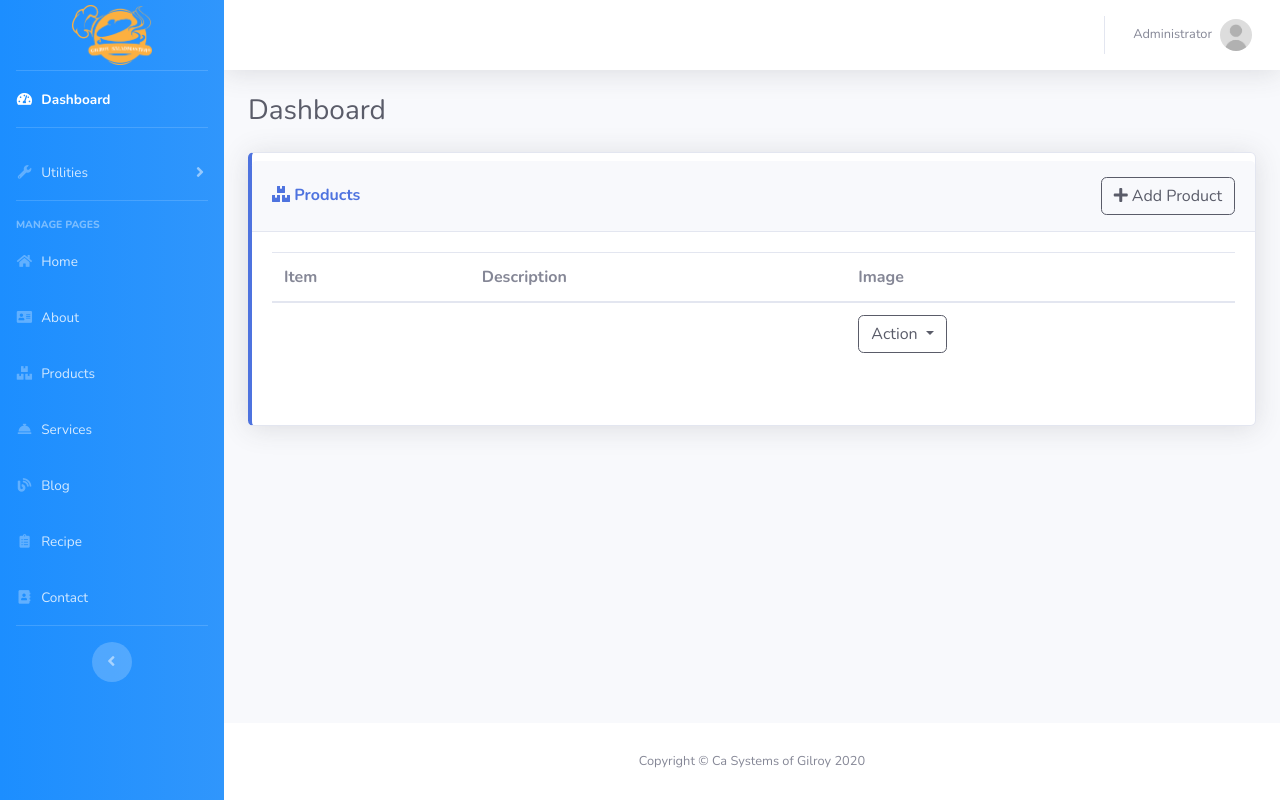
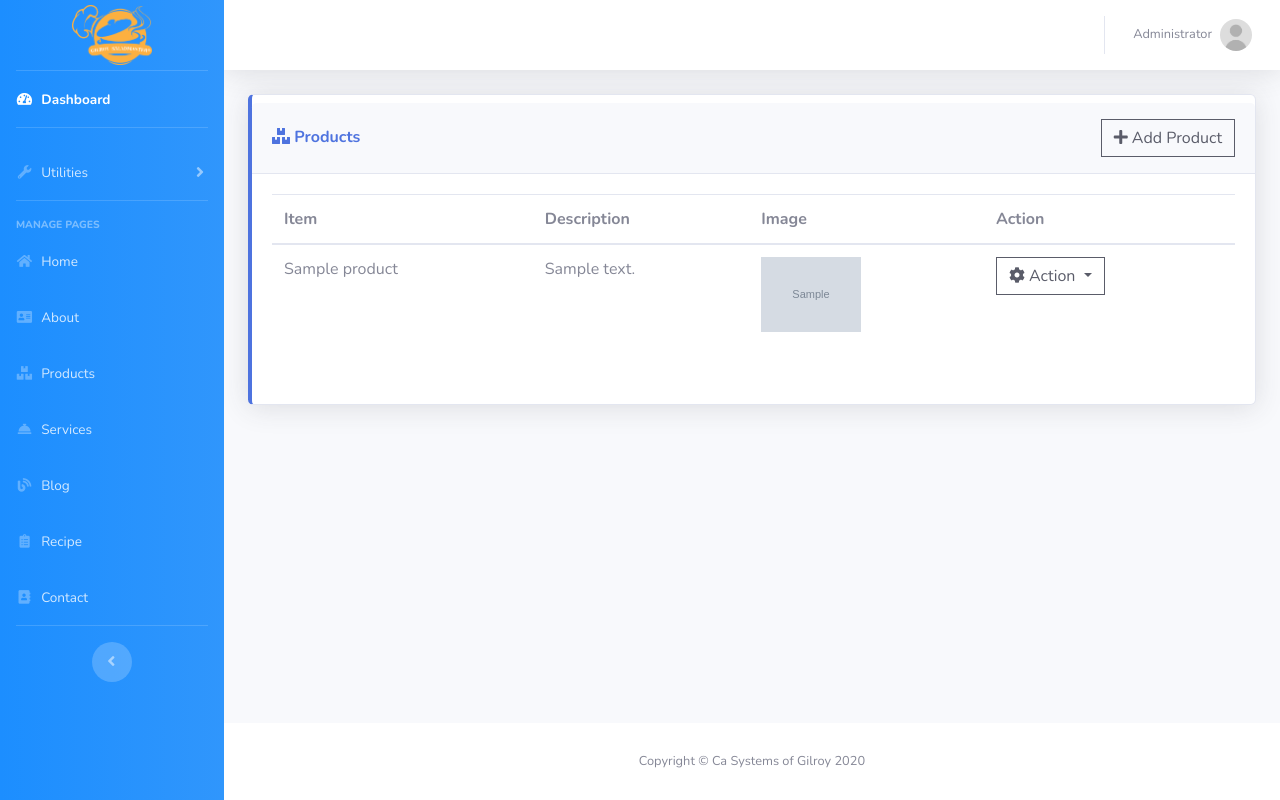
Before and after one commit to JuminimuJ/CASYSTEMSGILROY, a PHP site: page /admin/page_products.php in a window 1280 px wide. Run offline with PHP 8.4, Linux system fonts and the light colour scheme; a user stored in the database is signed in; tables that the repository leaves empty or names only in its code hold one stand-in row (values such as "Sample post"); grey boxes marked "Sample" are stand-in pictures.

Commit message:
Update page_products.php

```diff
--- a/admin/page_products.php
+++ b/admin/page_products.php
@@ -3,6 +3,50 @@ session_start();
 include('../db/conn.php');
 if(isset($_SESSION["username"] ))
 {
+
+    if(isset($_POST['btnaddproduct']))
+    {
+        require_once('../db/conn.php');
+        $prod_title = $_POST['prod_title'];
+        $prod_desc = $_POST['prod_desc'];
+
+        $actualImg=PATHINFO($_FILES["prod_img"]["name"]);
+        $newActualImg=$actualImg['filename'] ."_". time() . "." . $actualImg['extension'];
+
+        if(move_uploaded_file($_FILES["prod_img"]["tmp_name"],"../uploads/" . $newActualImg))
+        {
+            //echo $newActualImg;
+
+            $sql = "INSERT INTO `page_product`(`id`, `prod_title`, `prod_desc`, `prod_img`, `status`) VALUES (NULL, '$prod_title', '$prod_desc', '$newActualImg', '1')";
+            $query = $conn->query($sql);
+
+            if($query == TRUE)
+            {
+                echo "<script type='text/javascript'>
+                    alert('New Product has been saved!');
+                    window.location='page_products.php';
+                  </script>";
+            }else{
+                echo "<script type='text/javascript'>
+                    alert('Unexpected Error!');
+                    window.location='page_products.php';
+                  </script>";
+            }
+
+
+
+        }else{
+            echo "<script type='text/javascript'>
+                    alert('Unexpected Error!');
+                    window.location='page_products.php';
+                  </script>";
+        }
+
+
+
+
+
+    }
 ?>
 <!DOCTYPE html>
 <html lang="en">
@@ -15,7 +59,6 @@ if(isset($_SESSION["username"] ))
     <title>CA Systems of Gilroy - Products</title>
 
     <?php include('render/css.php');?>
-
 
 </head>
 
@@ -41,11 +84,6 @@ if(isset($_SESSION["username"] ))
                 <!-- Begin Page Content -->
                 <div class="container-fluid">
 
-                    <!-- Page Heading -->
-                    <div class="d-sm-flex align-items-center justify-content-between mb-4">
-                        <h1 class="h3 mb-0 text-gray-800">Dashboard</h1>
-                    </div>
-
                     <!-- Content Row -->
                     <div class="row">
 
@@ -55,7 +93,7 @@ if(isset($_SESSION["username"] ))
                             	<div class="card-header py-3 d-flex flex-row align-items-center justify-content-between">
                                     <h6 class="m-0 font-weight-bold text-primary"><i class="fas fa-boxes"></i> Products</h6>
 
-                                    <button class="btn btn-outline-dark"><i class="fas fa-plus"></i> Add Product</button>
+                                    <button data-toggle="modal" data-target="#modalAddProduct" class="btn btn-outline-dark rounded-0"><i class="fas fa-plus"></i> Add Product</button>
                                 </div>
                                 <div class="card-body">
                                     <div class="row no-gutters align-items-center">
@@ -66,25 +104,37 @@ if(isset($_SESSION["username"] ))
                                                         <th>Item</th>
                                                         <th>Description</th>
                                                         <th>Image</th>
+                                                        <th>Action</th>
                                                     </tr>
                                                 </thead>
                                                 <tbody>
+                                                    <?php
+                                                    $sql = "SELECT * FROM `page_product` WHERE 1";
+                                                    $query = $conn->query($sql);
+
+                                                    while($row = $query->fetch_array())
+                                                    {
+                                                    ?>
                                                     <tr>
-                                                        <td></td>
-                                                        <td></td>
+                                                        <td><?php echo $row[1];?></td>
+                                                        <td><?php echo $row[2];?></td>
+                                                        <td><img src="../uploads/<?php echo $row[3];?>" style="max-width:100px;"></td>
                                                         <td>
 
                                     <div class="dropdown">
-                                          <button class="btn btn-outline-dark dropdown-toggle" type="button" id="dropdownMenuButton" data-toggle="dropdown" aria-haspopup="true" aria-expanded="false">
-                                            Action
+                                        <button class="btn btn-outline-dark rounded-0 dropdown-toggle" type="button" id="dropdownMenuButton" data-toggle="dropdown" aria-haspopup="true" aria-expanded="false">
+                                            <i class="fas fa-cog"></i> Action
                                           </button>
-                                          <div class="dropdown-menu" aria-labelledby="dropdownMenuButton">
-                                            <a class="dropdown-item" href="#"><i class="fas fa-pen"></i> Edit</a>
-                                            <a class="dropdown-item" href="#"><i class="fas fa-trash"></i> Delete</a>
-                                          </div>
+                                        <div class="dropdown-menu" aria-labelledby="dropdownMenuButton">
+                                            <a class="dropdown-item" data-toggle="modal" data-target="#modalEdit<?php echo $row[0]?>" href="#"><i class="fas fa-pen"></i> Edit</a>
+                                            <a class="dropdown-item" data-toggle="modal" data-target="#modalDelete<?php echo $row[0]?>" href="#"><i class="fas fa-trash"></i> Delete</a>
                                         </div>
+                                    </div>
                                                         </td>
                                                     </tr>
+                                                    <?php
+                                                    }//end while
+                                                    ?>
                                                 </tbody>
                                             </table>
                                         </div>
@@ -94,11 +144,43 @@ if(isset($_SESSION["username"] ))
                         </div>
 
 
-                        <!-- Pending Requests Card Example -->
-
                     </div>
 
 
+                    <div class="modal fade" id="modalAddProduct" tabindex="-1" role="dialog" aria-labelledby="exampleModalLabel" aria-hidden="true">
+                      <div class="modal-dialog" role="document">
+                        <div class="modal-content rounded-0">
+                            <form method="post" action="page_products.php" enctype="multipart/form-data">
+                          <div class="modal-header">
+                            <h5 class="modal-title" id="exampleModalLabel"><i class="fas fa-plus"></i> Add Product</h5>
+                            <button type="button" class="close" data-dismiss="modal" aria-label="Close">
+                              <span aria-hidden="true">&times;</span>
+                            </button>
+                          </div>
+                          <div class="modal-body">
+                            <div class="form-group">
+                                <label>Product Name</label>
+                                <input type="text" class="form-control" name="prod_title" value="" />
+                            </div>
+
+                            <div class="form-group">
+                                <label>Product Description</label>
+                                <textarea class="form-control" name="prod_desc"></textarea>
+                            </div>
+
+                            <div class="form-group">
+                                <label>Image</label>
+                                <input type="file" name="prod_img" class="form-control" />
+                            </div>
+                          </div>
+                          <div class="modal-footer">
+                            <button type="button" class="btn btn-secondary rounded-0" data-dismiss="modal">Close</button>
+                            <button type="submit" name="btnaddproduct" class="btn btn-primary rounded-0"><i class="fas fa-save"></i> Save</button>
+                          </div>
+
+                        </div>
+                      </div>
+                    </div>
 
                 </div>
                 <!-- /.container-fluid -->
```
